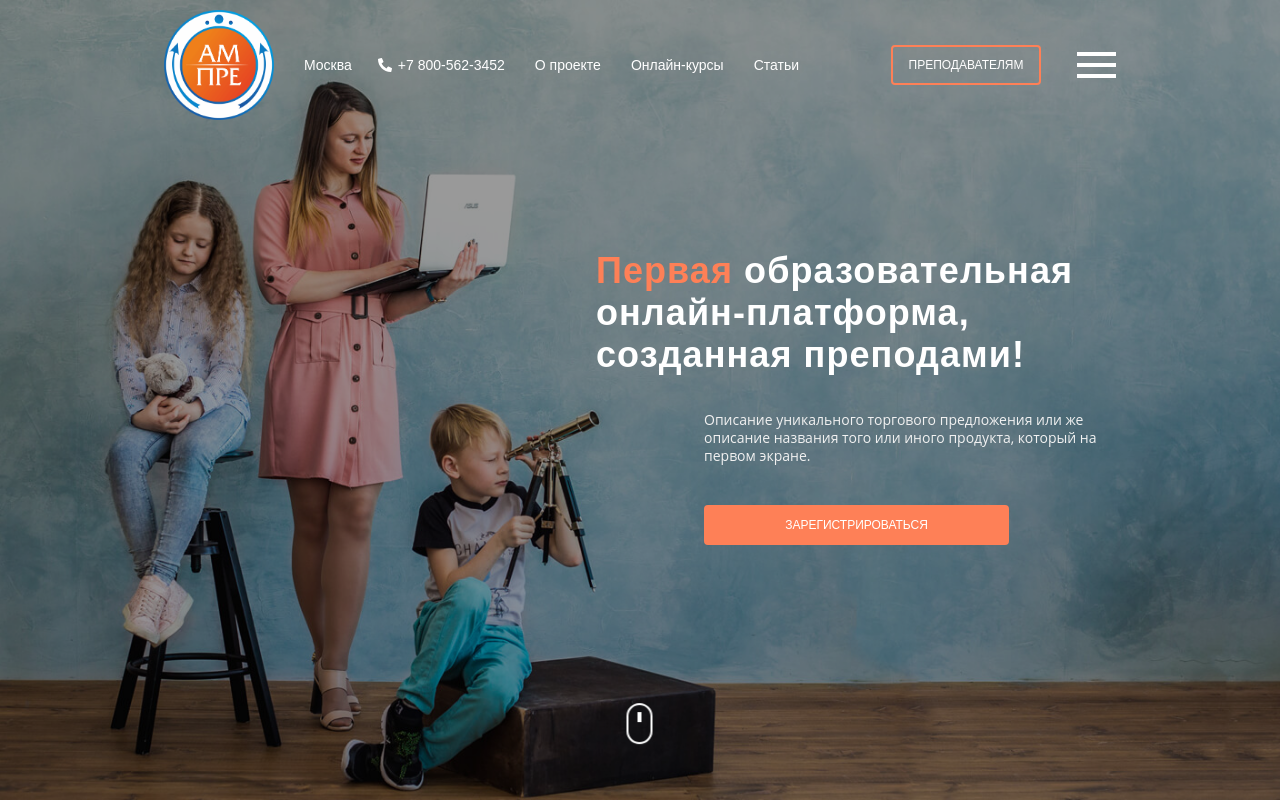
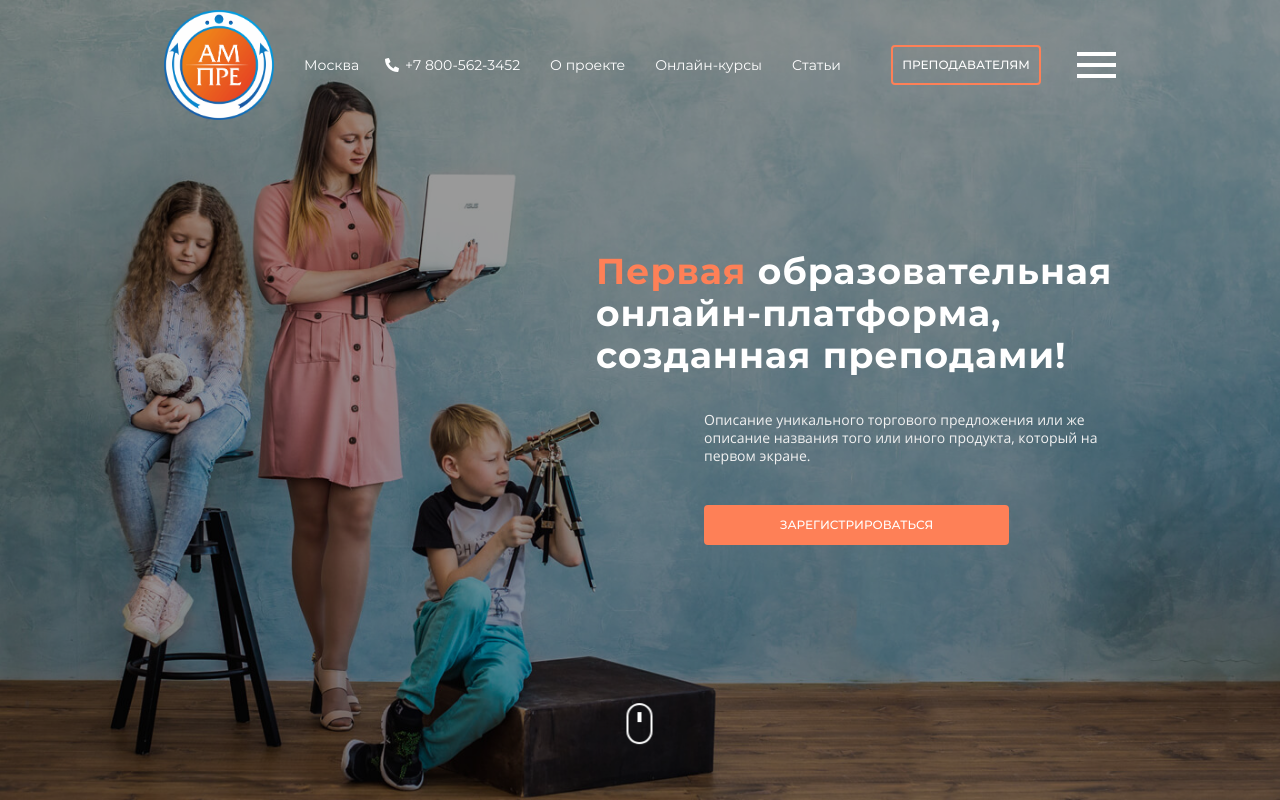
Before and after one commit to zateya/prepodam, a website: page src/index.html in a window 1280 px wide. Shown: the top 800 px of the page. Drawn offline with nearby package versions, Linux system fonts and the light colour scheme; files that its build step writes are made by us from their sources.

Commit message:
include fonts

```diff
--- a/src/styles/styles.scss
+++ b/src/styles/styles.scss
@@ -1,5 +1,6 @@
 @import './variables.scss';
 @import './mixins.scss';
+@import './scaffolding/fonts.scss';
 @import './scaffolding/scaffolding.scss';
 @import './blocks/page.scss';
 @import './blocks/container.scss';
```
Also changed, not shown: src/styles/stars.png (deleted).
